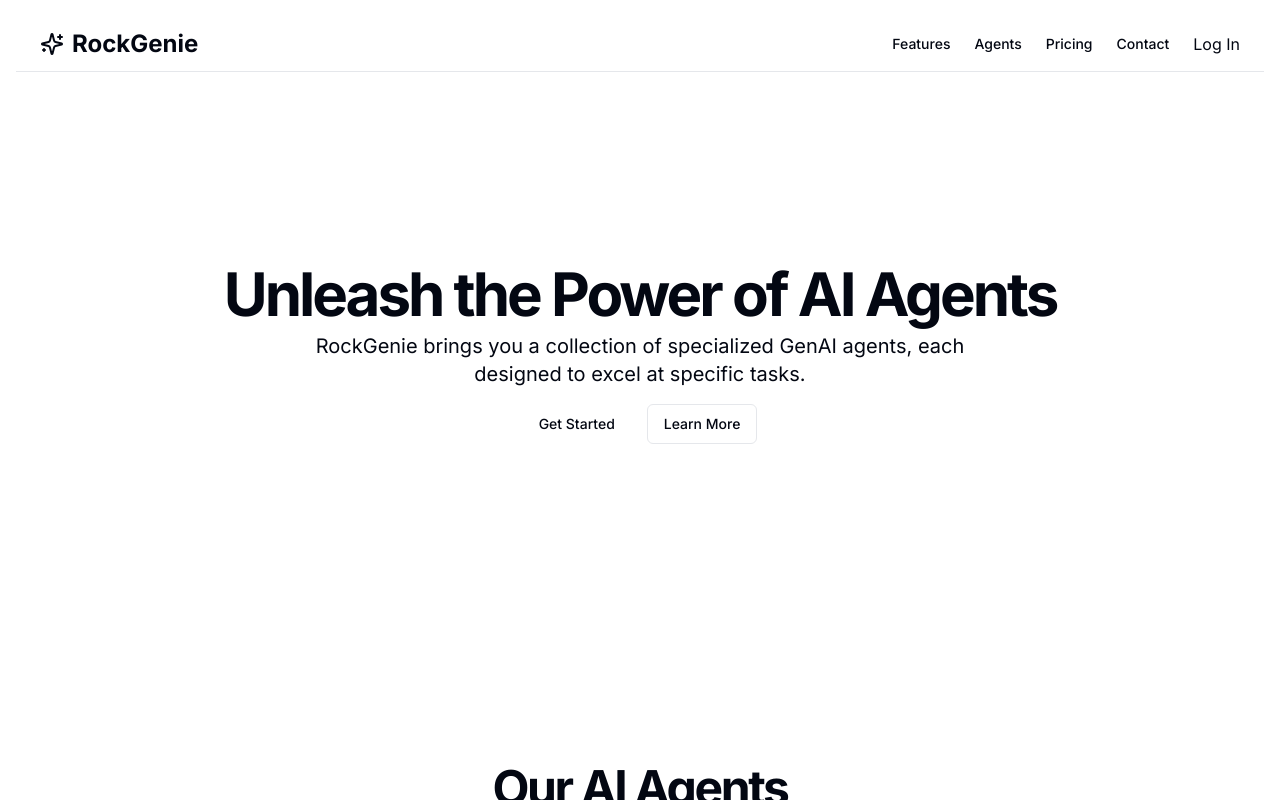
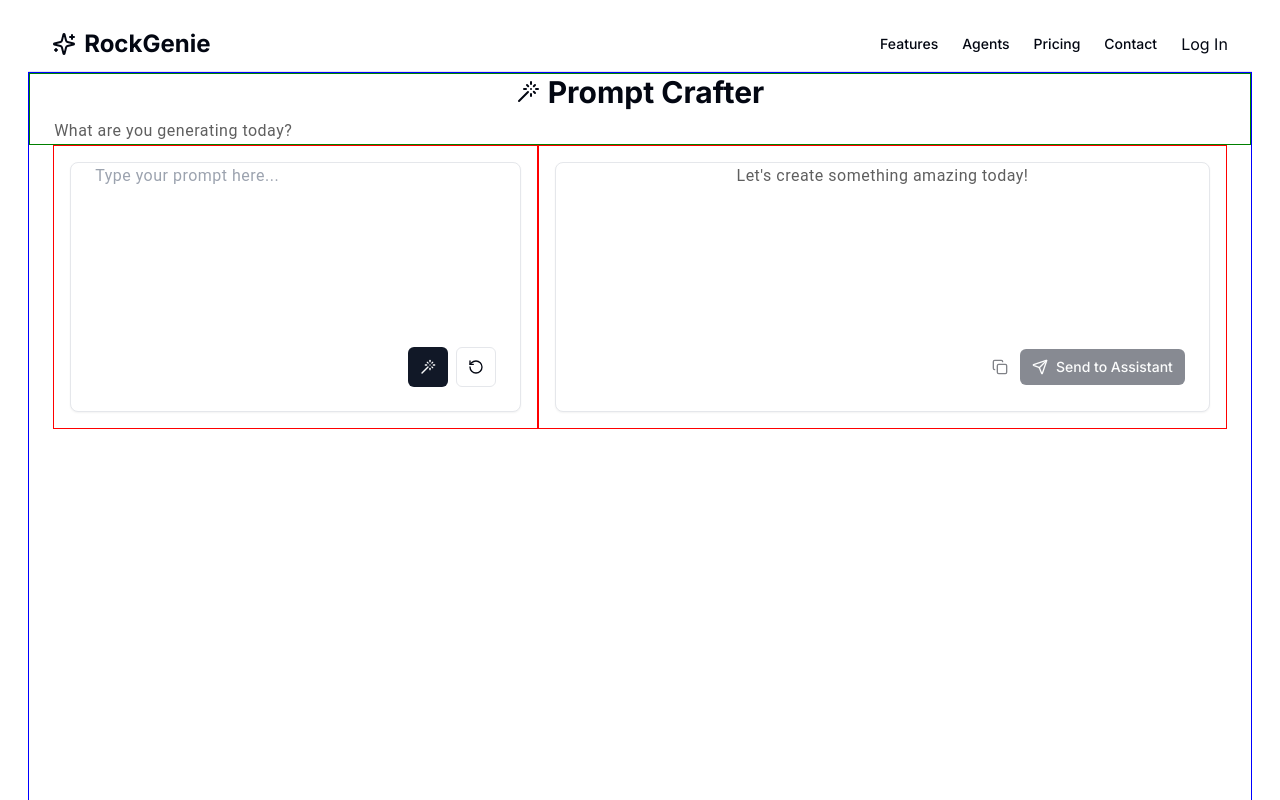
Before and after one commit to ximanta/prompt-crafter, a Next.js app in the folder frontend/: page / in a window 1280 px wide. Both pictures are taken after a click on the button "Agents". Shown: the top 800 px of the page. Built offline with nearby package versions, Linux system fonts and the light colour scheme; no server answers.

Commit message:
Fixed grid issue of PromptEnhancerStream

```diff
--- a/frontend/components/agents/prompt-enhancer/AssistantResponseCard.tsx
+++ b/frontend/components/agents/prompt-enhancer/AssistantResponseCard.tsx
@@ -63,8 +63,9 @@ export function AssistantResponseCard({
     }
 
     return (
-      <div className="w-full px-4 flex justify-center">
-        <Card className="w-3/4 flex flex-col relative" style={{ minHeight: '300px' }}>
+      <div className="w-full px-4 flex ">
+         <Card className="flex flex-col relative w-full" style={{ minHeight: '300px' }}>
+
           <div className="absolute top-2 right-2 flex space-x-2">
             <TopTooltip title="Stop">
               <Button
--- a/frontend/components/agents/prompt-enhancer/EnhancedPromptCard.tsx
+++ b/frontend/components/agents/prompt-enhancer/EnhancedPromptCard.tsx
@@ -43,9 +43,9 @@ export function EnhancedPromptCard({
   }
 
   return (
-    <div className="w-1/2 p-4 bg-gray-50">
+    <div className="p-4 bg-gray-50">
       <Card className="flex flex-col h-[250px]">
-        <CardContent className="pt-6 flex-grow overflow-hidden">
+        <CardContent className=" flex-grow overflow-hidden">
           <ScrollArea className="h-full ai-generated-font">
             {isWaitingForStream ? (
               <div className="flex flex-col items-center justify-center h-full">
@@ -78,7 +78,7 @@ export function EnhancedPromptCard({
             )}
           </ScrollArea>
         </CardContent>
-        <CardFooter className="justify-end space-x-2">
+        <CardFooter className="justify-end ">
           <TopTooltip title={isCopied ? "Copied!" : "Copy"}>
             <Button
               size="icon"
--- a/frontend/components/agents/prompt-enhancer/PromptEnhancerStream.tsx
+++ b/frontend/components/agents/prompt-enhancer/PromptEnhancerStream.tsx
@@ -64,14 +64,17 @@ export function PromptEnhancerStream() {
   }
 
   return (
-    <div className="flex flex-col h-screen w-full bg-gray-100">
-      <div className="w-full text-center mb-8">
+    <div className="w-[95.6vw] min-h-screen bg-blue-500" style={{ border: '1px solid blue' }}>
+
+
+       <div className="container px-4 md:px-6" style={{ border: '1px solid green' }}>
         <h1 className="text-3xl font-bold mb-2 flex items-center justify-center">
           <WandIcon className="mr-2" /> Prompt Crafter
         </h1>
         <p className="ai-generated-font">What are you generating today?</p>
       </div>
-      <div className="flex w-full mb-4">
+      <div className="grid lg:grid-cols-12">
+      <div className="lg:col-span-5  ml-6" style={{ border: '1px solid red' }}>
           <UserPromptCard
             userPrompt={userPrompt}
             setUserPrompt={setUserPrompt}
@@ -80,6 +83,8 @@ export function PromptEnhancerStream() {
             handleReset={handleReset}
             resetView={resetView} // Pass the new resetView function
           />
+        </div>
+      <div className="lg:col-span-7 mr-6" style={{ border: '1px solid red' }}>
           <EnhancedPromptCard
             enhancedPrompt={enhancedPrompt}
             isStreamingComplete={isEnhancementComplete}
@@ -87,6 +92,8 @@ export function PromptEnhancerStream() {
             isWaitingForStream={isWaitingForStream} // Add this new prop
             hasReceivedContent={hasReceivedContent} // Add this prop
           />
+        </div>
+
       </div>
       {showAssistantCard && (
         <AssistantResponseCard
@@ -102,6 +109,7 @@ export function PromptEnhancerStream() {
         />
       )}
       <ScrollToBottomButton />
+
      </div>
    )
 }
--- a/frontend/components/agents/prompt-enhancer/UserPromptCard.tsx
+++ b/frontend/components/agents/prompt-enhancer/UserPromptCard.tsx
@@ -1,4 +1,5 @@
 import { useState, useEffect } from "react"
+
 import { Button } from "@/components/agents/prompt-enhancer/ui/button"
 import { Card, CardContent, CardFooter } from "@/components/agents/prompt-enhancer/ui/card"
 import { RotateCcwIcon, WandIcon, Loader2 } from "lucide-react"
@@ -31,16 +32,16 @@ export function UserPromptCard({
   }
 
   return (
-    <div className="w-1/2 p-4 bg-gray-50 relative">
+    <div className="p-4 bg-gray-50 relative">
 
-      <Card className="flex flex-col" style={{ height: '250px', paddingTop: '20px' }}>
+      <Card className="flex flex-col" style={{ height: '250px'}}>
         <CardContent className="flex-grow">
           <textarea
             value={userPrompt}
             onChange={(e) => setUserPrompt(e.target.value)}
             onKeyDown={handleKeyDown}
             placeholder="Type your prompt here..."
-            className={`w-full h-full p-2 resize-none focus:outline-none ai-generated-font ${
+            className={`w-full h-full resize-none focus:outline-none ai-generated-font ${
               isLoading ? 'bg-gray-100 cursor-not-allowed' : ''
             }`}
             disabled={isLoading}
--- /dev/null
+++ b/frontend/components/common/Header.tsx
@@ -0,0 +1,58 @@
+import Link from "next/link"
+import { Sparkles } from "lucide-react"
+import LoginButton from "../landing/LoginButton"
+import LogoutButton from "../landing/LogoutButton"
+import { useAuth0 } from "@auth0/auth0-react"
+
+interface HeaderProps {
+  setCurrentView?: (view: string) => void
+  currentView?: string
+}
+
+export function Header({ setCurrentView, currentView }: HeaderProps) {
+  const { isAuthenticated, isLoading, user } = useAuth0()
+
+  return (
+    <header className="px-4 lg:px-6 h-14 flex items-center border-b border-gray-800 bg-gray-900 text-gray-100">
+      <Link
+        className="flex items-center justify-center cursor-pointer"
+        href="/"
+        onClick={() => setCurrentView && setCurrentView('home')}
+      >
+        <Sparkles className="h-6 w-6 text-blue-400" />
+        <span className="ml-2 text-2xl font-bold bg-clip-text text-transparent bg-gradient-to-r from-blue-400 to-purple-400">RockGenie</span>
+      </Link>
+      <nav className="ml-auto flex items-center gap-4 sm:gap-6">
+        <button
+          className={`text-sm font-medium hover:text-blue-400 transition-colors cursor-pointer ${currentView === 'home' ? 'text-blue-400' : ''}`}
+          onClick={() => setCurrentView && setCurrentView('home')}
+        >
+          Features
+        </button>
+        <button
+          className={`text-sm font-medium hover:text-blue-400 transition-colors cursor-pointer ${currentView === 'agent' ? 'text-blue-400' : ''}`}
+          onClick={() => setCurrentView && setCurrentView('agent')}
+        >
+          Agents
+        </button>
+        <button
+          className={`text-sm font-medium hover:text-blue-400 transition-colors cursor-pointer ${currentView === 'pricing' ? 'text-blue-400' : ''}`}
+          onClick={() => setCurrentView && setCurrentView('pricing')}
+        >
+          Pricing
+        </button>
+        <button className="text-sm font-medium hover:text-blue-400 transition-colors cursor-pointer">
+          Contact
+        </button>
+        {isLoading && <div>Loading...</div>}
+        {!isLoading && !isAuthenticated && <LoginButton />}
+        {!isLoading && isAuthenticated && (
+          <div className="flex items-center gap-2">
+            <span>Welcome, {user?.name}</span>
+            <LogoutButton />
+          </div>
+        )}
+      </nav>
+    </header>
+  )
+}
--- a/frontend/components/landing/landing-page.tsx
+++ b/frontend/components/landing/landing-page.tsx
@@ -10,7 +10,8 @@ import LoginButton from "./LoginButton"
 import Profile from "@/components/common/user_profile"
 import { useAuth0 } from "@auth0/auth0-react"
 import LogoutButton from "./LogoutButton"
-
+import { PromptEnhancerStream } from '../agents/prompt-enhancer/PromptEnhancerStream'
+import { Header } from "@/components/common/Header"
 
 export function LandingPage() {
   const [currentView, setCurrentView] = useState('home')
@@ -23,6 +24,8 @@ export function LandingPage() {
     switch(currentView) {
       case 'pricing':
         return <Pricing />
+      case 'agent':
+        return <PromptEnhancerStream />
       default:
         return (
           <>
@@ -125,48 +128,8 @@ export function LandingPage() {
 
   return (
     <div className="flex flex-col min-h-screen bg-gray-900 text-gray-100">
-      <header className="px-4 lg:px-6 h-14 flex items-center border-b border-gray-800">
-        <Link
-          className="flex items-center justify-center cursor-pointer"
-          href="#"
-          onClick={() => setCurrentView('home')}
-        >
-          <Sparkles className="h-6 w-6 text-blue-400" />
-          <span className="ml-2 text-2xl font-bold bg-clip-text text-transparent bg-gradient-to-r from-blue-400 to-purple-400">RockGenie</span>
-        </Link>
-        <nav className="ml-auto flex items-center gap-4 sm:gap-6">
-          <button
-            className="text-sm font-medium hover:text-blue-400 transition-colors cursor-pointer"
-            onClick={() => setCurrentView('home')}
-          >
-            Features
-          </button>
-          <button
-            className="text-sm font-medium hover:text-blue-400 transition-colors cursor-pointer"
-            onClick={() => setCurrentView('home')}
-          >
-            Agents
-          </button>
-          <button
-            className="text-sm font-medium hover:text-blue-400 transition-colors cursor-pointer"
-            onClick={() => setCurrentView('pricing')}
-          >
-            Pricing
-          </button>
-          <button className="text-sm font-medium hover:text-blue-400 transition-colors cursor-pointer">
-            Contact
-          </button>
-          {isLoading && <div>Loading...</div>}
-          {!isLoading && !isAuthenticated && <LoginButton />}
-          {!isLoading && isAuthenticated && (
-            <div>
-              <p>Welcome, {user?.name}</p>
-              <LogoutButton />
-            </div>
-          )}
-        </nav>
-      </header>
-      <main className="flex-1">
+      <Header setCurrentView={setCurrentView} currentView={currentView} />
+      <main className="flex-grow">
         {renderView()}
       </main>
       <footer className="flex flex-col gap-2 sm:flex-row py-6 w-full shrink-0 items-center px-4 md:px-6 border-t border-gray-800">
```
Lines whose indentation alone changed are shown as unchanged.
